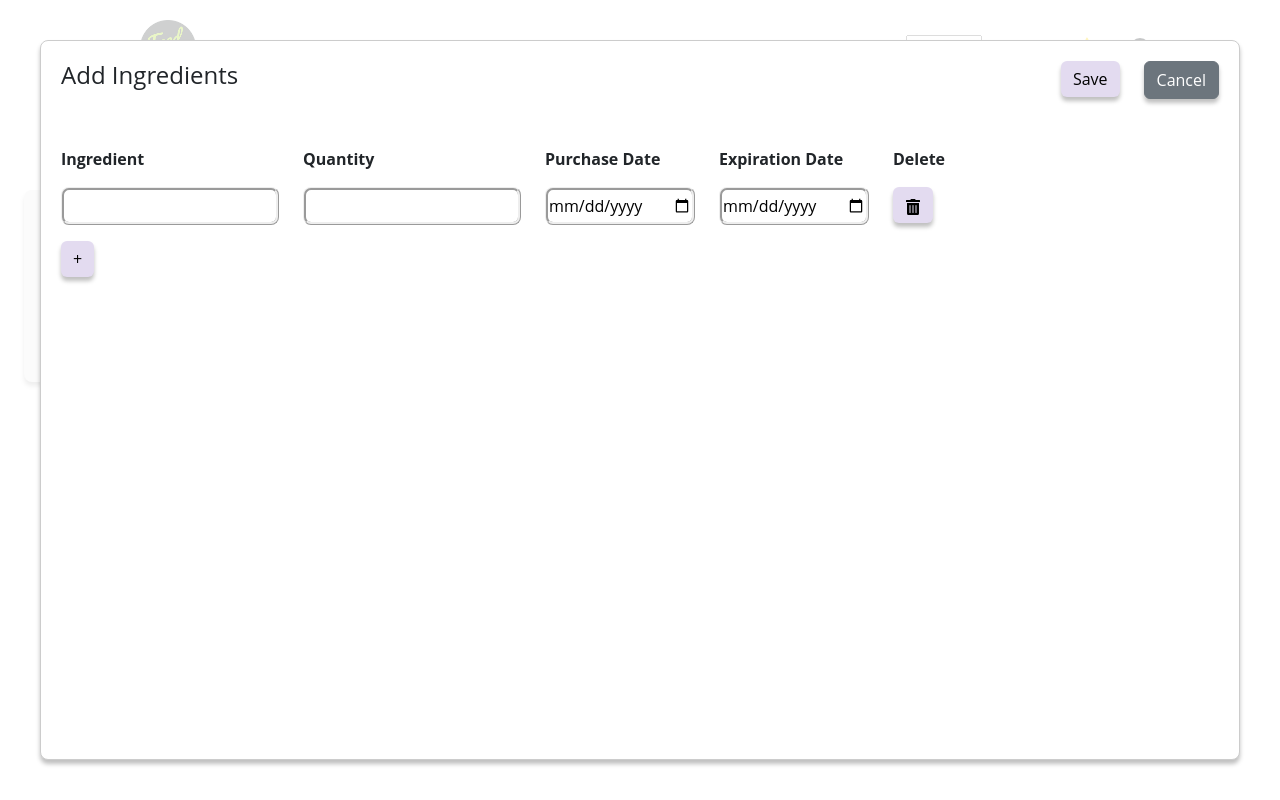
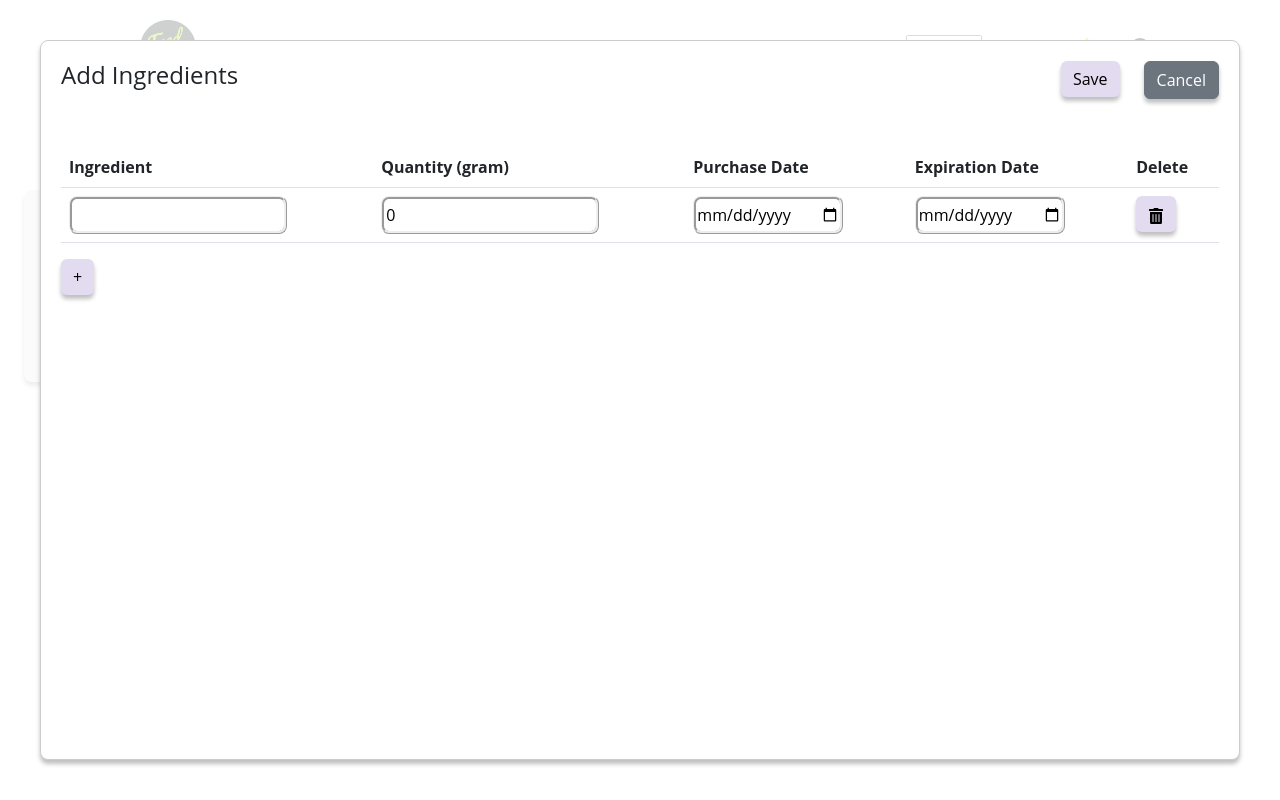
Before and after one commit to maxyhwu/feedme, a React (Create React App) app in the folder frontend/: page /myfridge in a window 1280 px wide. Both pictures are taken after typing "Sample" into the empty fields and a click on the button "Add Ingredients". Built offline with nearby package versions, Linux system fonts and the light colour scheme.

Commit message:
Fill-in hint when inputing ingredients. Use bootstrap table to format the form.

```diff
--- a/frontend/src/MyFridge/fridgeadd.js
+++ b/frontend/src/MyFridge/fridgeadd.js
@@ -1,99 +1,48 @@
-import React, { Component } from 'react';
+import React from 'react';
 import Modal from 'react-modal';
 import { FaTrashAlt } from 'react-icons/fa';
 import './myfridge.css';
+import { allIngredients } from './fridgedata'
 
 Modal.setAppElement('#root');
 
-class FridgeAddIngredientRow extends Component {
+
+class FridgeAddIngredientRow extends React.Component {
     render() {
-        const { minId, rowId, ingredient, quantity, purchaseDate, expirationDate, onInputChange, onDelete } = this.props;
+        const { minId, rowId, ingredient, matchingIngredients, quantity, purchaseDate, expirationDate, onInputChange, onDelete } = this.props;
+        const datalistId = `matching-ingredients-${rowId}`;
 
         return (
-            <div className='row'>
-                <div className='col-auto'>
-                    <div className='row mb-3'>
-                        <div className='col-auto'>
-                            {rowId === minId && (
-                                <strong>Ingredient</strong>
-                            )}
-                        </div>
-                    </div>
-                    <div className='row'>
-                        <div className='col-auto'>
-                            <input className='fridge-add-ing-input' type="text" name="ingredient" value={ingredient} onChange={(e) => onInputChange(rowId, e.target.name, e.target.value)} />
-                        </div>
-                    </div>
-                </div>
-
-                <div className='col-auto'>
-                    <div className='row mb-3'>
-                        <div className='col-auto'>
-                            {rowId === minId && (
-                                <strong>Quantity</strong>
-                            )}
-                        </div>
-                    </div>
-                    <div className='row'>
-                        <div className='col-auto'>
-                            <input className='fridge-add-ing-input' type="text" name="quantity" value={quantity} onChange={(e) => onInputChange(rowId, e.target.name, e.target.value)} />
-                        </div>
-                    </div>
-                </div>
-
-                <div className='col-auto'>
-                    <div className='row mb-3'>
-                        <div className='col-auto'>
-                            {rowId === minId && (
-                                <strong>Purchase Date</strong>
-                            )}
-                        </div>
-                    </div>
-                    <div className='row'>
-                        <div className='col-auto'>
+            <tr>
+                <td>
+                    <input className='fridge-add-ing-input' list={datalistId} type="text" name="ingredient" value={ingredient} onChange={(e) => onInputChange(rowId, e.target.name, e.target.value)} />
+                    <datalist id={datalistId}>
+                        {matchingIngredients.map(ingredient => (
+                            <option key={ingredient} value={ingredient} />
+                        ))}
+                    </datalist>
+                </td>
+                <td>
+                    <input className='fridge-add-ing-input' type="number" min="0" name="quantity" value={quantity} onChange={(e) => onInputChange(rowId, e.target.name, e.target.value)} />
+                </td>
+                <td>
                     <input  className='fridge-add-ing-input' type="date" name="purchaseDate" value={purchaseDate} onChange={(e) => onInputChange(rowId, e.target.name, e.target.value)} />
-                        </div>
-                    </div>
-                </div>
-
-                <div className='col-auto'>
-                    <div className='row mb-3'>
-                        <div className='col-auto'>
-                            {rowId === minId && (
-                                <strong>Expiration Date</strong>
-                            )}
-                        </div>
-                    </div>
-                    <div className='row'>
-                        <div className='col-auto'>
+                </td>
+                <td>
                     <input className='fridge-add-ing-input' type="date" name="expirationDate" value={expirationDate} onChange={(e) => onInputChange(rowId, e.target.name, e.target.value)} />
-                        </div>
-                    </div>
-                </div>
-
-                <div className='col-auto'>
-                    <div className='row mb-3'>
-                        <div className='col-auto'>
-                            {rowId === minId && (
-                                <strong>Delete</strong>
-                            )}
-                        </div>
-                    </div>
-                    <div className='row'>
-                        <div className='col-auto'>
+                </td>
+                <td>
                     <button className='btn btn-secondary fridge-add-ing-delete-button' type="button" onClick={e => onDelete(rowId)}>
                         <FaTrashAlt />
                     </button>
-                        </div>
-                    </div>
-                </div>
-            </div>
+                </td>
+            </tr>
         );
     }
 }
 
 
-class FridgeAddIngredientModal extends Component {
+class FridgeAddIngredientModal extends React.Component {
     state = {
         modalIsOpen: false,
         minID: 0,
@@ -101,7 +50,8 @@ class FridgeAddIngredientModal extends Component {
         data: [{
             id: 0,
             ingredient: '',
-            quantity: '',
+            matchingIngredients: [],
+            quantity: 0,
             purchaseDate: '',
             expirationDate: '',
         }],
@@ -122,6 +72,14 @@ class FridgeAddIngredientModal extends Component {
         // Modify the data in state based on the input change
         const newData = this.state.data.map((row) => {
             if (row.id === rowId) {
+                if (fieldName === 'ingredient') {
+                    const matchingIngredients = allIngredients.filter(ingredient => ingredient.toLowerCase().includes(value.toLowerCase()));
+                    return {
+                        ...row,
+                        [fieldName]: value,
+                        'matchingIngredients': matchingIngredients.slice(0, 5),
+                    };
+                }
                 return {
                     ...row,
                     [fieldName]: value,
@@ -139,7 +97,8 @@ class FridgeAddIngredientModal extends Component {
         const newRow = {
             id: this.state.nextID,
             ingredient: '',
-            quantity: '',
+            matchingIngredients: [],
+            quantity: 0,
             purchaseDate: '',
             expirationDate: '',
         };
@@ -182,12 +141,24 @@ class FridgeAddIngredientModal extends Component {
                     </div>
                 </div>
 
+                <table class="table">
+                    <thead>
+                        <tr>
+                            <th scope="col">Ingredient</th>
+                            <th scope="col">Quantity (gram)</th>
+                            <th scope="col">Purchase Date</th>
+                            <th scope="col">Expiration Date</th>
+                            <th scope="col">Delete</th>
+                        </tr>
+                    </thead>
+                    <tbody>
                         {this.state.data.map((row) => (
                             <FridgeAddIngredientRow
                                 key={row.id}
                                 minId={this.state.minID}
                                 rowId={row.id}
                                 ingredient={row.ingredient}
+                                matchingIngredients={row.matchingIngredients}
                                 quantity={row.quantity}
                                 purchaseDate={row.purchaseDate}
                                 expirationDate={row.expirationDate}
@@ -195,6 +166,8 @@ class FridgeAddIngredientModal extends Component {
                                 onDelete={this.handleRemoveRow}
                             />
                         ))}
+                    </tbody>
+                </table>
 
                 <div className='row mt-3'>
                     <div className='col-auto'>
--- a/frontend/src/MyFridge/fridgedata.js
+++ b/frontend/src/MyFridge/fridgedata.js
@@ -42,7 +42,7 @@ export const data = raw_data.reduce((accumulator, currentIngredient) => {
     const existingIngredient = accumulator.find(ingredient => ingredient.name === currentIngredient.name);
 
     if (existingIngredient) {
-      existingIngredient.raw.push(currentIngredient)
+        existingIngredient.raw.push({...currentIngredient})
         existingIngredient.quantity += currentIngredient.quantity;
 
         if (currentIngredient.purchaseDate < existingIngredient.purchaseDate) {
@@ -53,10 +53,20 @@ export const data = raw_data.reduce((accumulator, currentIngredient) => {
             existingIngredient.expirationDate = currentIngredient.expirationDate;
         }
     } else {
-      currentIngredient.raw = [currentIngredient];
-      accumulator.push(currentIngredient);
+        currentIngredient.raw = [{...currentIngredient}];
+        accumulator.push({...currentIngredient});
     }
 
     return accumulator;
-  }, []
-);
+}, []);
+
+export const allIngredients = [
+    'Apple',
+    'Banana',
+    'Cherry',
+    'Chicken',
+    'Corn',
+    'Carrots',
+    'Coconut',
+    'Cinnamon',
+];
```
Lines whose indentation alone changed are shown as unchanged.
